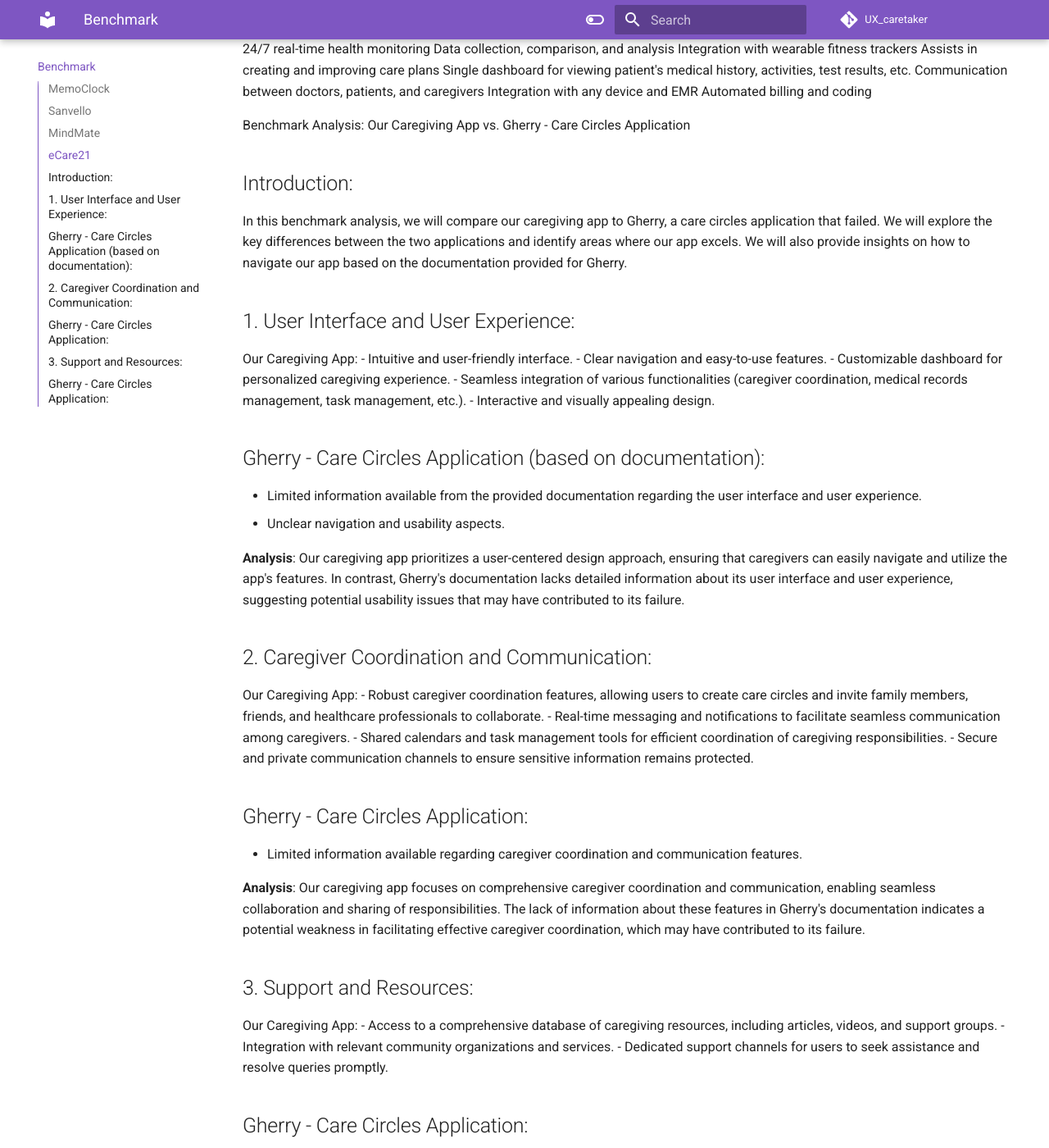
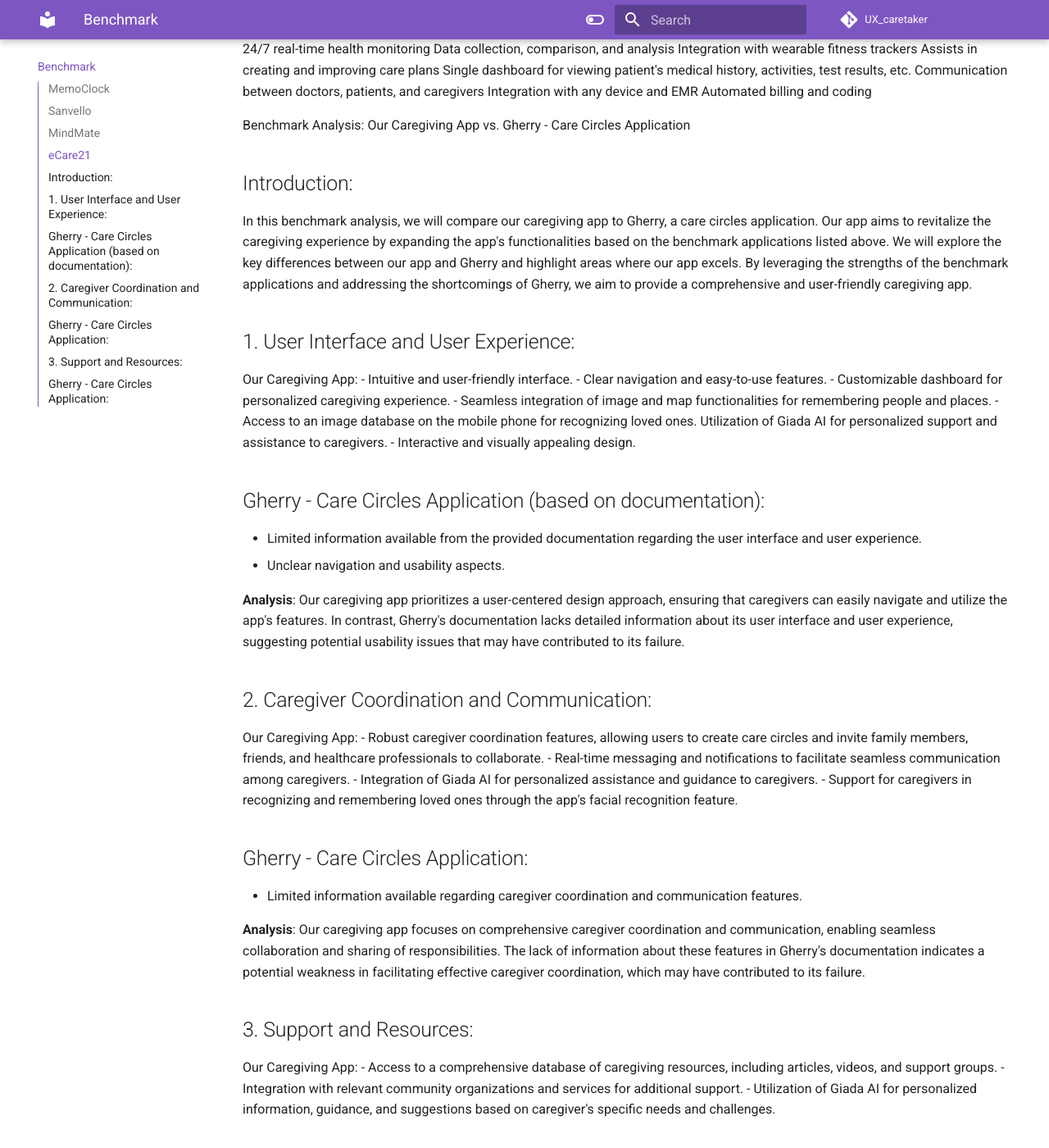
Before and after one commit to teragramgius/GherryPlus, an MkDocs documentation site: the page built from docs/benchmark.md, in a window 1280 px wide and 1400 px high, scrolled down 1436 px. Shown: the whole window at 82% size. Built offline with MkDocs 1.6.1 and Material for MkDocs 9.7.7, drawn with Linux system fonts in a browser that asks for light colours; comment, search, counter and statistics services are not loaded; the version menu is left out; some of the changed text lies outside the part shown.

Commit message:
Update benchmark.md

```diff
--- a/docs/benchmark.md
+++ b/docs/benchmark.md
@@ -57,14 +57,16 @@ Automated billing and coding
 Benchmark Analysis: Our Caregiving App vs. Gherry - Care Circles Application
 
 ## Introduction:
-In this benchmark analysis, we will compare our caregiving app to Gherry, a care circles application that failed. We will explore the key differences between the two applications and identify areas where our app excels. We will also provide insights on how to navigate our app based on the documentation provided for Gherry.
+In this benchmark analysis, we will compare our caregiving app to Gherry, a care circles application. Our app aims to revitalize the caregiving experience by expanding the app's functionalities based on the benchmark applications listed above. We will explore the key differences between our app and Gherry and highlight areas where our app excels. By leveraging the strengths of the benchmark applications and addressing the shortcomings of Gherry, we aim to provide a comprehensive and user-friendly caregiving app.
 
 ## 1. User Interface and User Experience:
 Our Caregiving App:
 - Intuitive and user-friendly interface.
 - Clear navigation and easy-to-use features.
 - Customizable dashboard for personalized caregiving experience.
-- Seamless integration of various functionalities (caregiver coordination, medical records management, task management, etc.).
+- Seamless integration of image and map functionalities for remembering people and places.
+- Access to an image database on the mobile phone for recognizing loved ones.
+Utilization of Giada AI for personalized support and assistance to caregivers.
 - Interactive and visually appealing design.
 
 ## Gherry - Care Circles Application (based on documentation):
@@ -77,8 +79,8 @@ Our Caregiving App:
 Our Caregiving App:
 - Robust caregiver coordination features, allowing users to create care circles and invite family members, friends, and healthcare professionals to collaborate.
 - Real-time messaging and notifications to facilitate seamless communication among caregivers.
-- Shared calendars and task management tools for efficient coordination of caregiving responsibilities.
-- Secure and private communication channels to ensure sensitive information remains protected.
+- Integration of Giada AI for personalized assistance and guidance to caregivers.
+- Support for caregivers in recognizing and remembering loved ones through the app's facial recognition feature.
 
 ## Gherry - Care Circles Application:
 - Limited information available regarding caregiver coordination and communication features.
@@ -88,8 +90,8 @@ Our Caregiving App:
 ## 3. Support and Resources:
 Our Caregiving App:
 - Access to a comprehensive database of caregiving resources, including articles, videos, and support groups.
-- Integration with relevant community organizations and services.
-- Dedicated support channels for users to seek assistance and resolve queries promptly.
+- Integration with relevant community organizations and services for additional support.
+- Utilization of Giada AI for personalized information, guidance, and suggestions based on caregiver's specific needs and challenges.
 
 ## Gherry - Care Circles Application:
 - Limited information available regarding support and resources for caregivers.
@@ -97,4 +99,4 @@ Our Caregiving App:
 **Analysis**: Our caregiving app places significant emphasis on providing support and resources to caregivers, acknowledging their need for information and assistance. The lack of detailed information about support and resources in Gherry's documentation suggests a potential gap in this area, which may have contributed to its failure.
 
 # Conclusion:
-Based on the benchmark analysis, our caregiving app demonstrates several strengths compared to Gherry - Care Circles Application. These include a user-friendly interface, robust caregiver coordination and communication features, comprehensive medical records management, and extensive support and resources. By addressing the shortcomings highlighted in Gherry's documentation, our app aims to provide a superior caregiving experience, ensuring caregivers have the tools they need to support their loved ones effectively.
+Based on the benchmark analysis and our proposed expansion of functionalities, our caregiving app demonstrates several strengths compared to Gherry - Care Circles Application. These include a user-friendly interface, robust caregiver coordination and communication features, utilization of Giada AI for personalized support, and access to comprehensive resources. By leveraging the strengths of the benchmark applications and addressing the shortcomings highlighted in Gherry's documentation, our app aims to revitalize the caregiving experience and provide a comprehensive, user-friendly solution for caregivers and elderly individuals.
```
